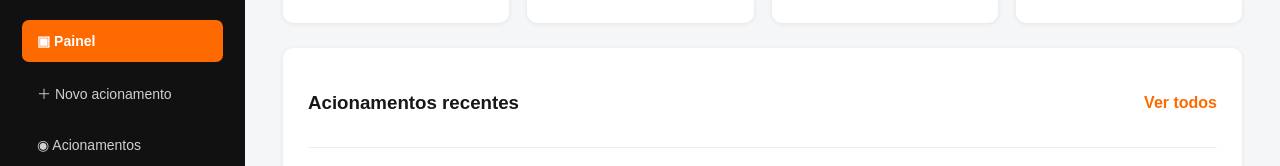
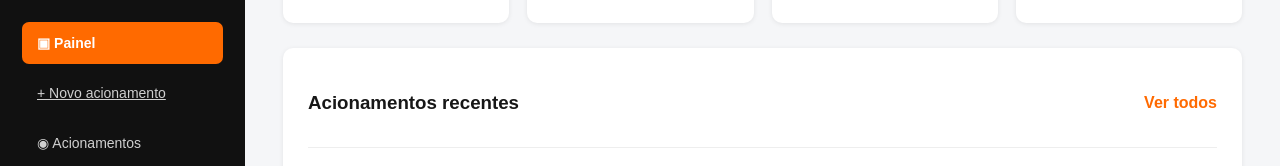
Before and after one commit to superguincho24h/power-assist, a Next.js app: page / in a window 1280 px wide. Shown: the part 228-394 px from the top of the page. Built offline with nearby package versions, Linux system fonts and the light colour scheme.

Commit message:
Update page.js

```diff
--- a/app/page.js
+++ b/app/page.js
@@ -11,7 +11,7 @@ export default function Home() {
 
         <nav style={styles.menu}>
           <div style={styles.active}>▣ Painel</div>
-          <div style={styles.item}>＋ Novo acionamento</div>
+        <a href="/novo-acionamento" style={styles.item}>+ Novo acionamento</a>
           <div style={styles.item}>◉ Acionamentos</div>
           <div style={styles.item}>♙ Clientes</div>
           <div style={styles.item}>🚗 Veículos</div>
```
